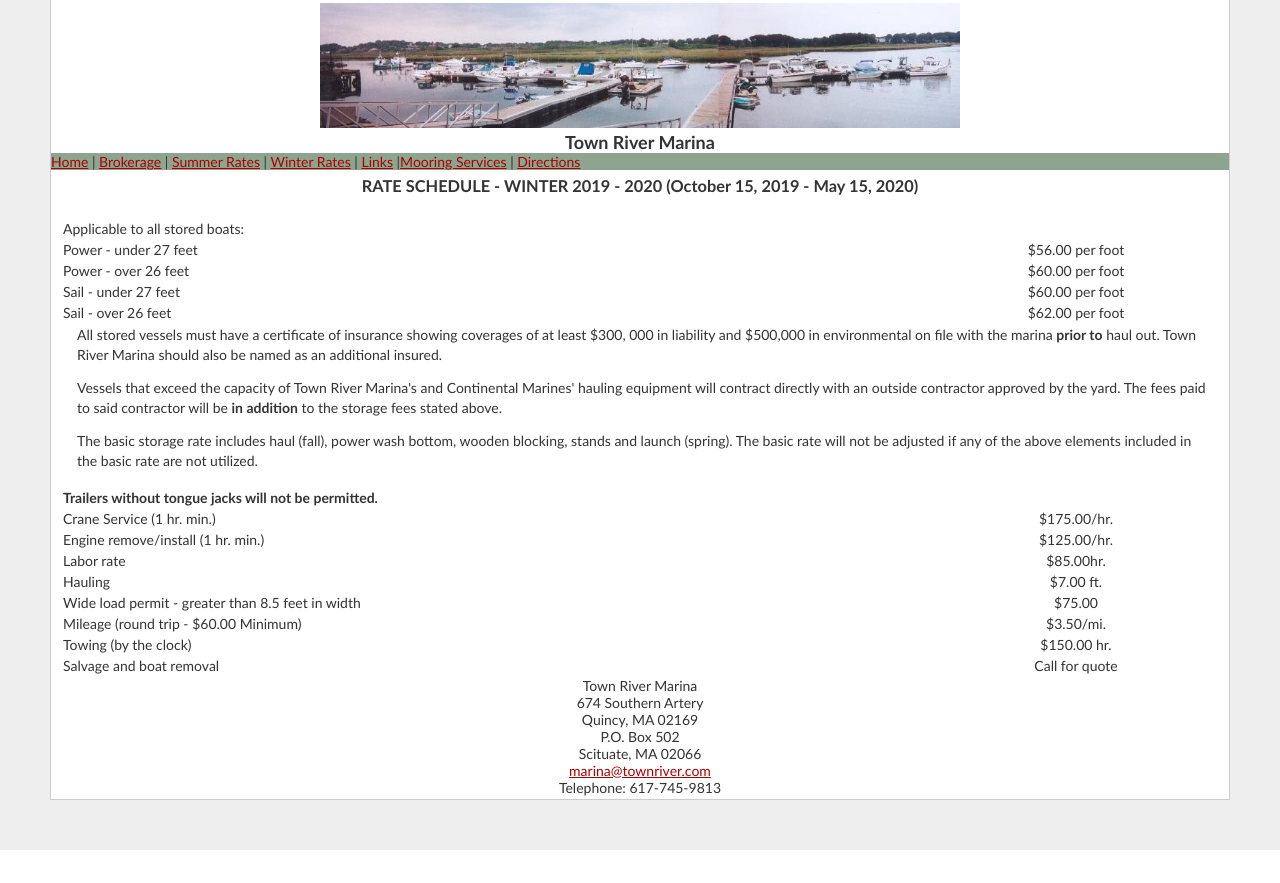
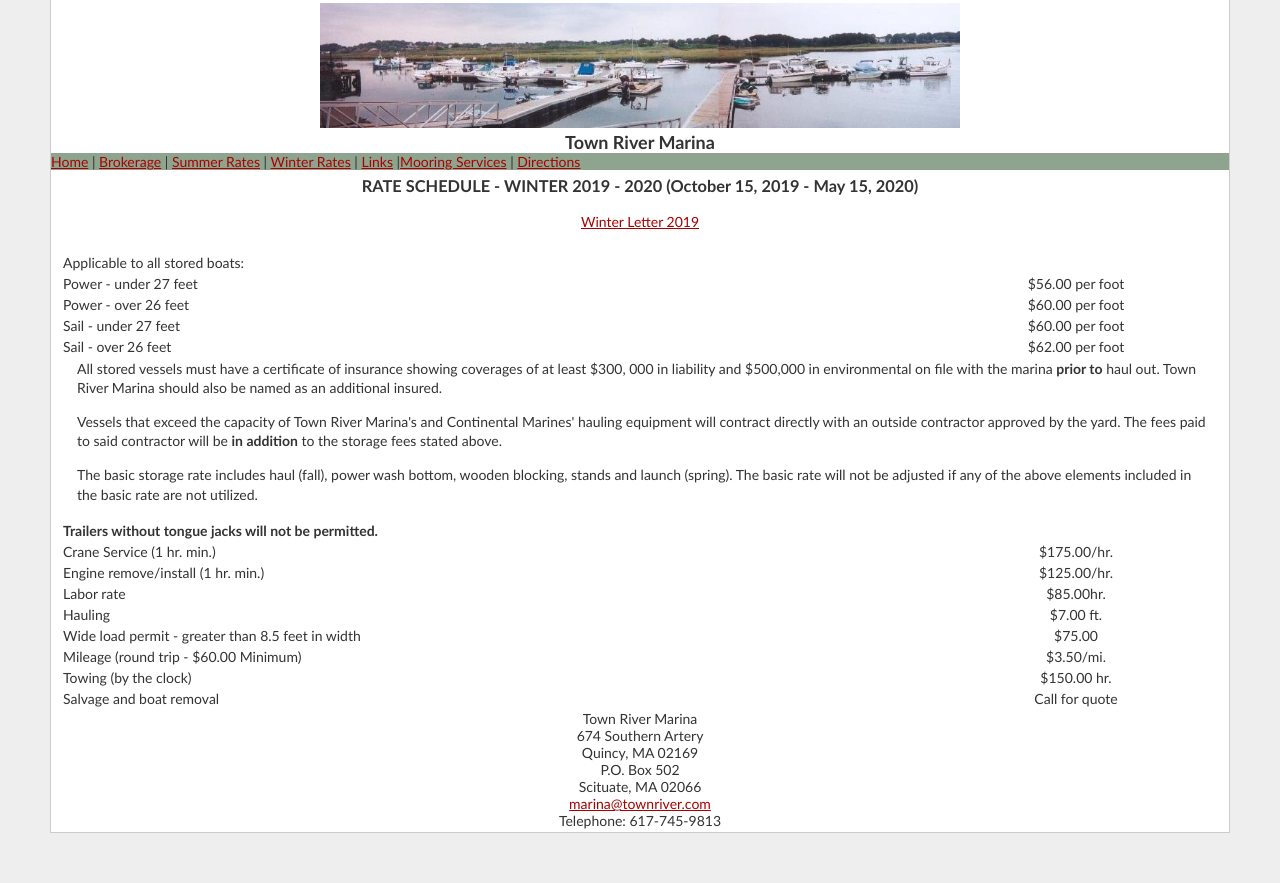
Before and after one commit to mdonahue/websites, a PHP site: page /winter-rates.php in a window 1280 px wide. Before the commit the page ends 850 px from the top, so only its background shows below. Run offline with PHP 8.4, Linux system fonts and the light colour scheme.

Commit message:
link to winter letter

```diff
--- a/townriver/winter-rates.php
+++ b/townriver/winter-rates.php
@@ -17,6 +17,7 @@
 
   <div class="ratesheader">
     <h3>RATE SCHEDULE - WINTER 2019 - 2020 (October 15, 2019 - May 15, 2020)</h3>
+    <p><a href="winterletter2019.html">Winter Letter 2019</a></p>
   </div>
 
 <table>
```
